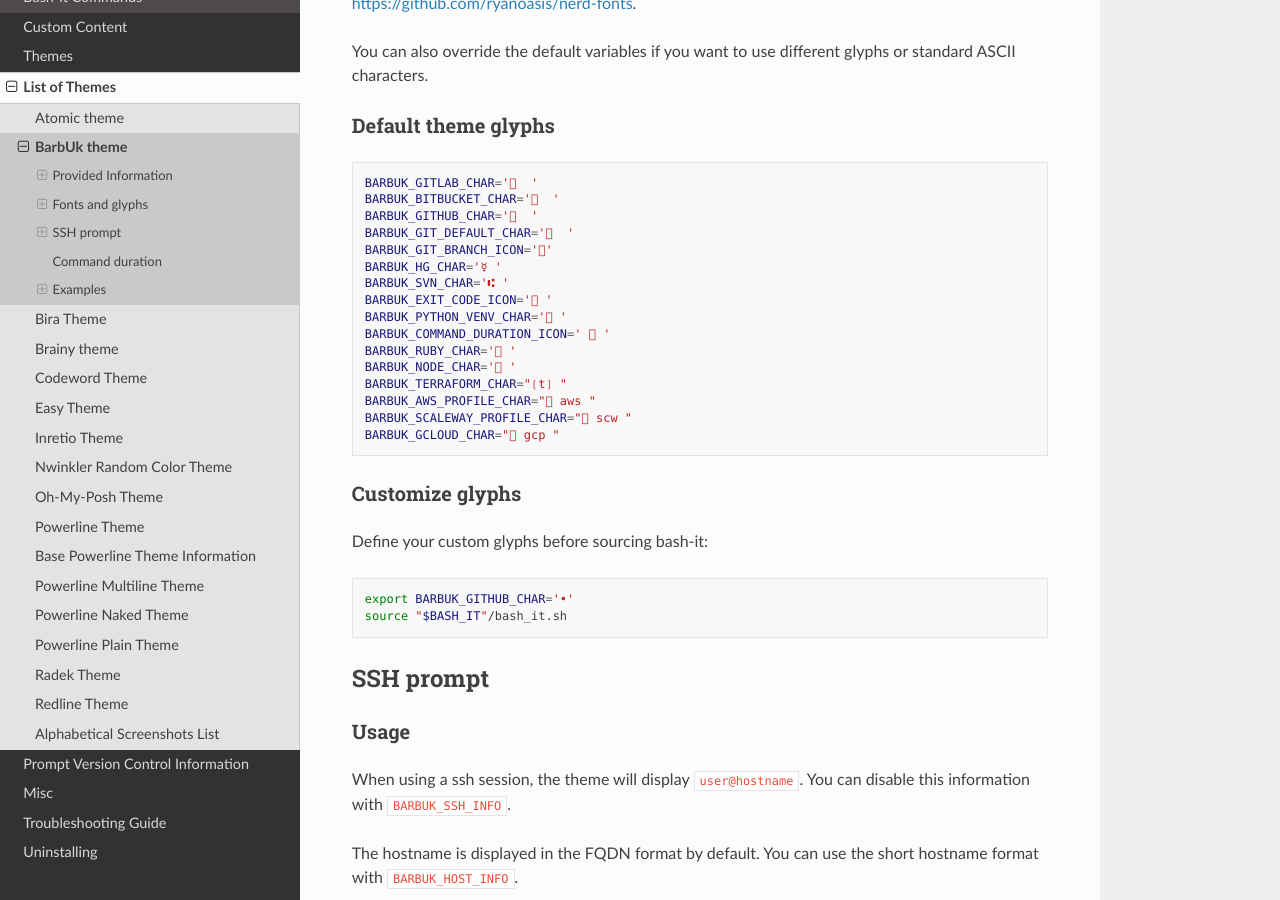
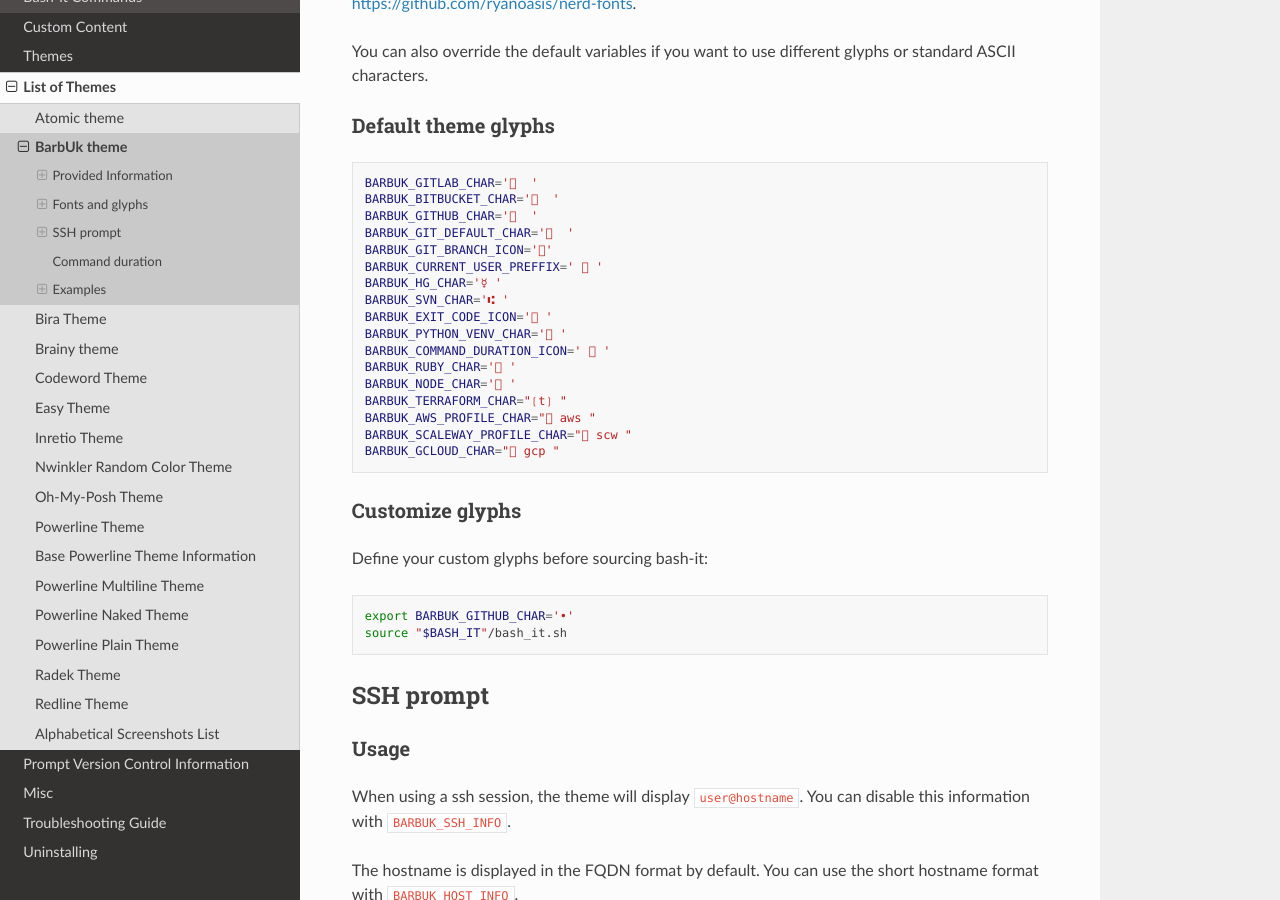
Before and after one commit to Bash-it/bash-it, a Sphinx documentation site: the page built from docs/themes-list/barbuk.rst, in a window 1280 px wide and 900 px high, scrolled down 1021 px. Built offline with Sphinx 7.4.7 and the Read the Docs theme 3.1.0, drawn with Linux system fonts in a browser that asks for light colours.

Commit message:
Allow setting git current user and add a default icon

```diff
--- a/docs/themes-list/barbuk.rst
+++ b/docs/themes-list/barbuk.rst
@@ -56,6 +56,7 @@ Default theme glyphs
    BARBUK_GITHUB_CHAR='  '
    BARBUK_GIT_DEFAULT_CHAR='  '
    BARBUK_GIT_BRANCH_ICON=''
+   BARBUK_CURRENT_USER_PREFFIX='  '
    BARBUK_HG_CHAR='☿ '
    BARBUK_SVN_CHAR='⑆ '
    BARBUK_EXIT_CODE_ICON=' '
```
Also changed, not shown: 1 other file.
